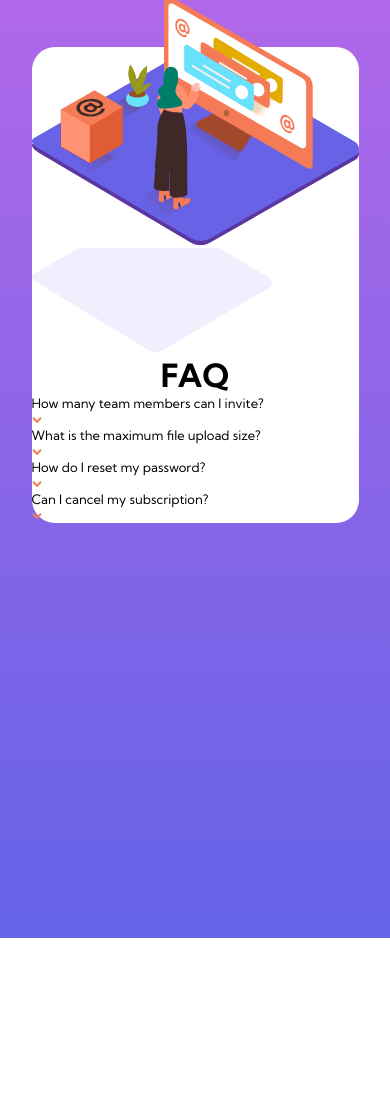
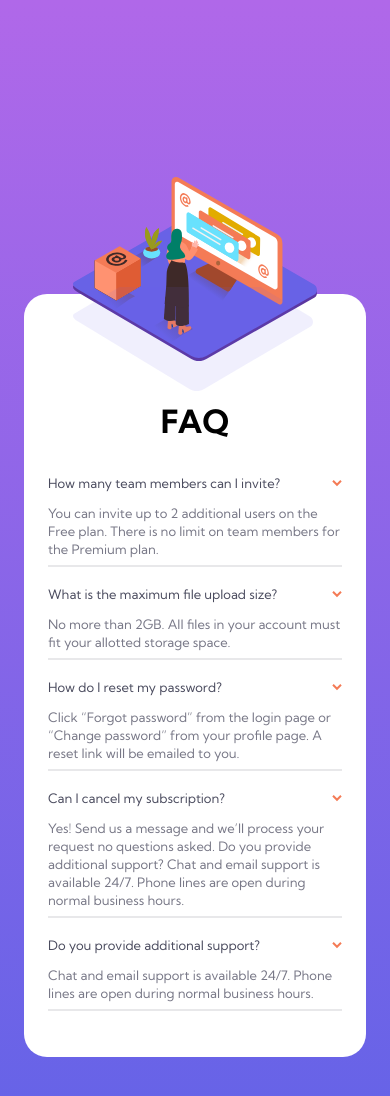
Before and after one commit to lashasuxa/faq-accordion-card-main, a plain HTML site: page index.html in a window 390 px wide. Before the commit the page ends 938 px from the top, so only its background shows below. Drawn offline with Linux system fonts and the light colour scheme.

Commit message:
mobile first done

```diff
--- a/index.html
+++ b/index.html
@@ -15,10 +15,13 @@
     <title>Frontend Mentor | FAQ Accordion Card</title>
   </head>
   <body>
-    <main>
     <div class="main_img">
-        <img src="./images/illustration-woman-online-mobile.svg" alt="" />
-        <img src="./images/bg-pattern-mobile.svg" alt="" />
+      <img
+        class="woman_img"
+        src="./images/illustration-woman-online-mobile.svg"
+        alt=""
+      />
+      <img class="shadow" src="./images/bg-pattern-mobile.svg" alt="" />
     </div>
     <div class="card">
       <h1>FAQ</h1>
@@ -27,52 +30,67 @@
           <p>How many team members can I invite?</p>
           <img src="./images/icon-arrow-down.svg" alt="" />
         </div>
-          <div class="answer">
+
         <span>
-              You can invite up to 2 additional users on the Free plan. There is
-              no limit on team members for the Premium plan.
+          You can invite up to 2 additional users on the Free plan. There is no
+          limit on team members for the Premium plan.
         </span>
-          </div>
+
+        <hr />
       </div>
       <div class="container">
         <div class="question">
           <p>What is the maximum file upload size?</p>
           <img src="./images/icon-arrow-down.svg" alt="" />
         </div>
-          <div class="answer">
+
         <span>
           No more than 2GB. All files in your account must fit your allotted
           storage space.
         </span>
-          </div>
+
+        <hr />
       </div>
       <div class="container">
         <div class="question">
           <p>How do I reset my password?</p>
           <img src="./images/icon-arrow-down.svg" alt="" />
         </div>
-          <div class="answer">
+
         <span>
-              Click “Forgot password” from the login page or “Change password”
-              from your profile page. A reset link will be emailed to you.
+          Click “Forgot password” from the login page or “Change password” from
+          your profile page. A reset link will be emailed to you.
         </span>
-          </div>
+
+        <hr />
       </div>
       <div class="container">
         <div class="question">
           <p>Can I cancel my subscription?</p>
           <img src="./images/icon-arrow-down.svg" alt="" />
         </div>
-          <div class="answer">
+
         <span>
           Yes! Send us a message and we’ll process your request no questions
-              asked. Do you provide additional support? Chat and email support
-              is available 24/7. Phone lines are open during normal business
-              hours.
+          asked. Do you provide additional support? Chat and email support is
+          available 24/7. Phone lines are open during normal business hours.
         </span>
+
+        <hr />
+      </div>
+      <div class="container">
+        <div class="question">
+          <p>Do you provide additional support?</p>
+          <img src="./images/icon-arrow-down.svg" alt="" />
+        </div>
+
+        <span>
+          Chat and email support is available 24/7. Phone lines are open during
+          normal business hours.
+        </span>
+
+        <hr />
       </div>
     </div>
-      </div>
-    </main>
   </body>
 </html>
--- a/style.css
+++ b/style.css
@@ -9,40 +9,70 @@
   --Dark_grayish_blue: hsl(240, 6%, 50%);
   --Light_grayish_blue: hsl(240, 5%, 91%);
 }
-* {
-  padding: 0;
-  margin: 0;
-}
 
 body {
+  height: 100%;
   background: linear-gradient(180deg, #b068e9 0%, #6463e7 100%);
+  background-repeat: no-repeat;
+  min-height: 100vh;
   display: flex;
   flex-direction: column;
   align-items: center;
-  height: 100vh;
-
-  padding: 12% 6%;
+  padding: 0px 24px 85px 24px;
   margin: 0;
   font-family: "Kumbh Sans";
   font-size: 13px;
 }
 
 span {
-  display: none;
+  /* display: none; */
+  font-weight: 400;
+  line-height: 18px;
+
+  color: var(--Dark_grayish_blue);
 }
 h1 {
   font-size: 32px;
   text-align: center;
+  padding-top: 20px;
 }
-main {
+
+#shadow {
+  position: relative;
+  top: 50px;
+  left: 40px;
+}
+.question {
   display: flex;
-  flex-direction: column;
+  flex-direction: row;
+  justify-content: space-between;
+}
+img {
+  align-self: center;
+}
+.card {
   justify-content: center;
-
-  width: 327px;
+  min-width: 270px;
   background-color: white;
   border-radius: 23px;
+  padding: 65px 24px 40px 24px;
+  cursor: pointer;
 }
+hr {
+  border: 1px solid #e8e8ea;
+}
+
 .main_img {
-  margin-top: -50px;
+  position: relative;
+  top: 177px;
 }
+.shadow {
+  position: relative;
+  top: -77px;
+  left: 0px;
+}
+p {
+  font-weight: 400;
+  font-size: 13px;
+  color: var(--Very_dark_grayish_blue);
+}
```
Lines whose indentation alone changed are shown as unchanged.
